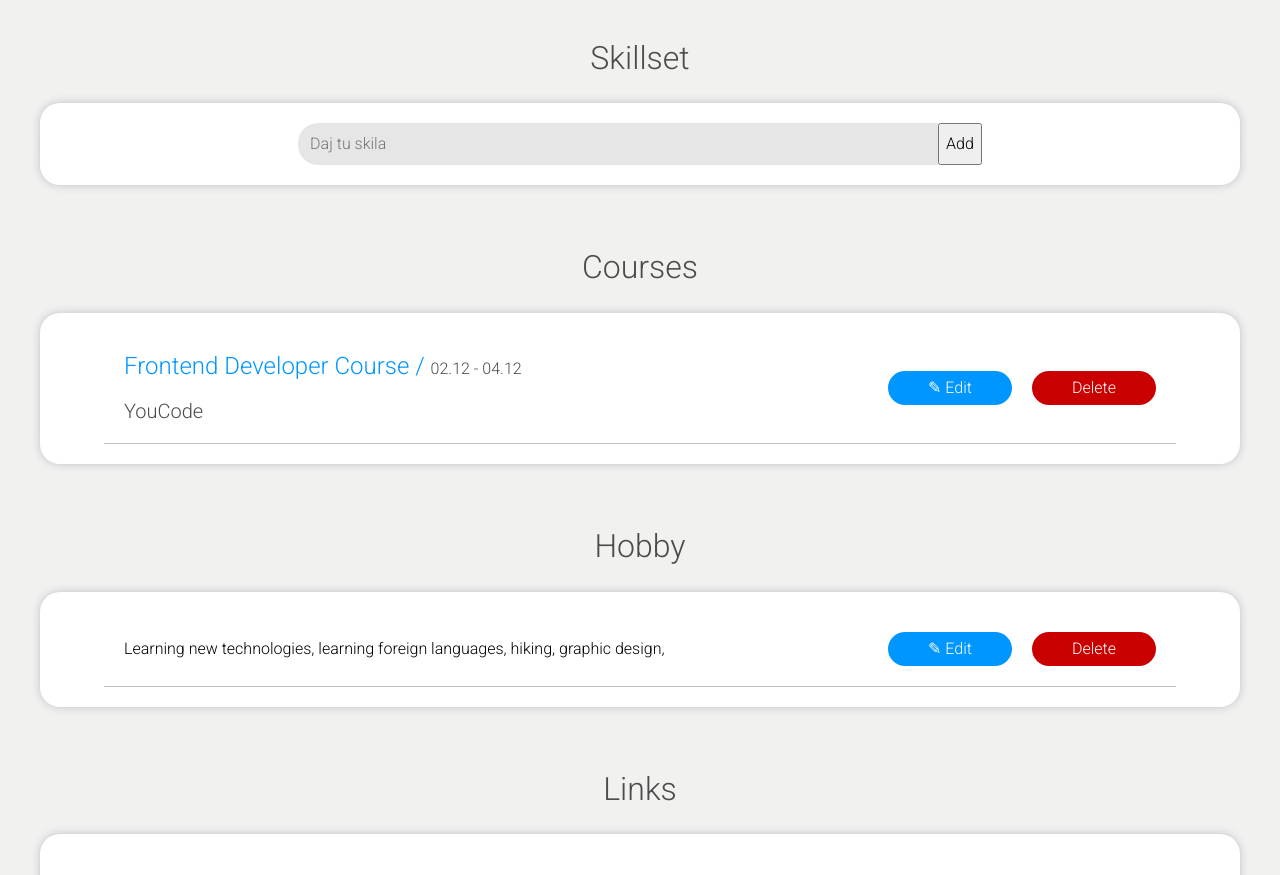
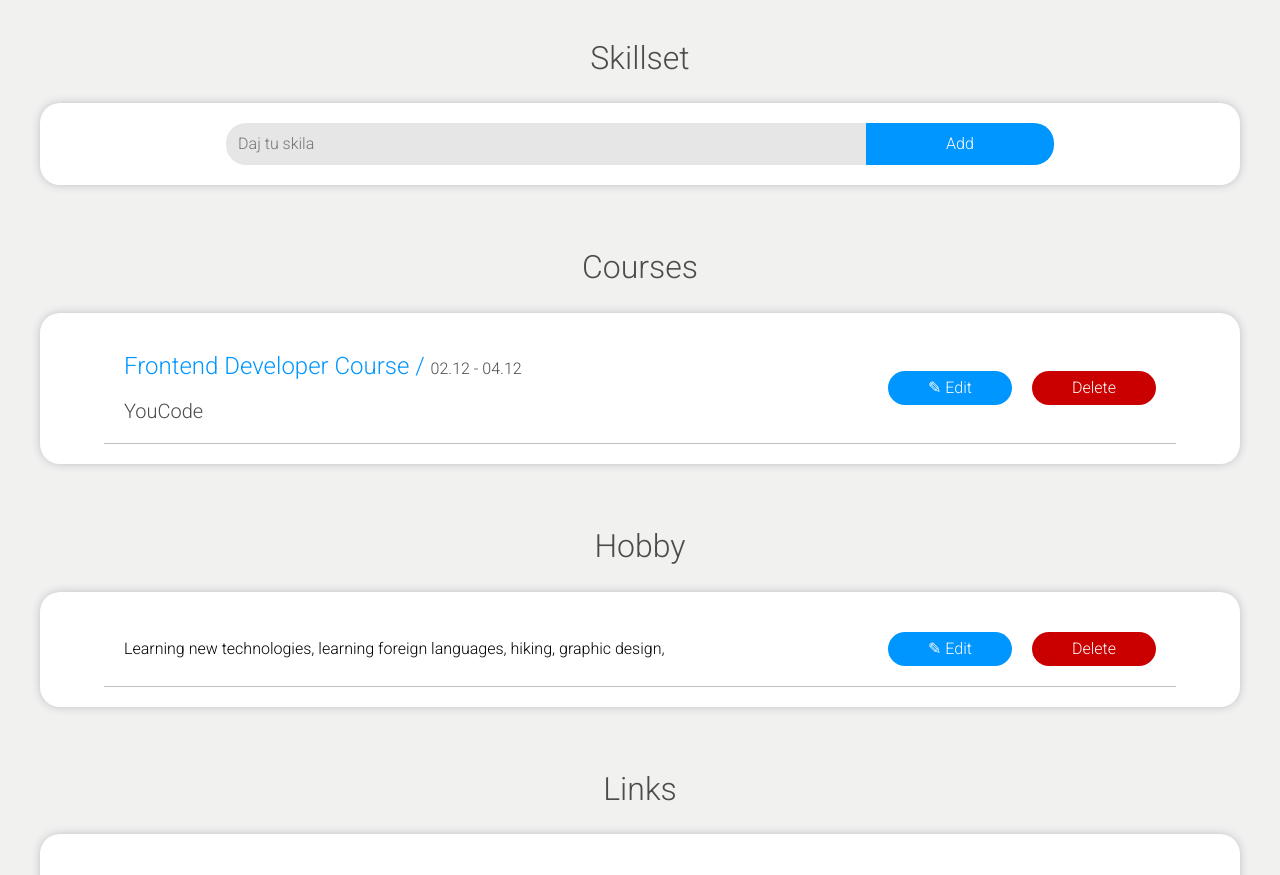
Before and after one commit to mizdebski77/Easy-Employ, a React (Create React App) app: page /Carrer in a window 1280 px wide. Shown: the part 1980-2855 px from the top of the page. Built offline with nearby package versions, Linux system fonts and the light colour scheme.

Commit message:
Style to addbutton added

```diff
--- a/src/features/Carrer/styledCarrer.ts
+++ b/src/features/Carrer/styledCarrer.ts
@@ -233,7 +233,11 @@ export const Input = styled.input`
 `;
 
 export const AddButton = styled.button`
-
+    padding: 0 80px;
+    border: none;
+    border-radius: 0 20px 20px 0;
+    background: ${({ theme }) => theme.color.fontMain};
+    color: ${({ theme }) => theme.color.secondColor};
 `;
 
 export const SkillsWrapper = styled.div`
```
